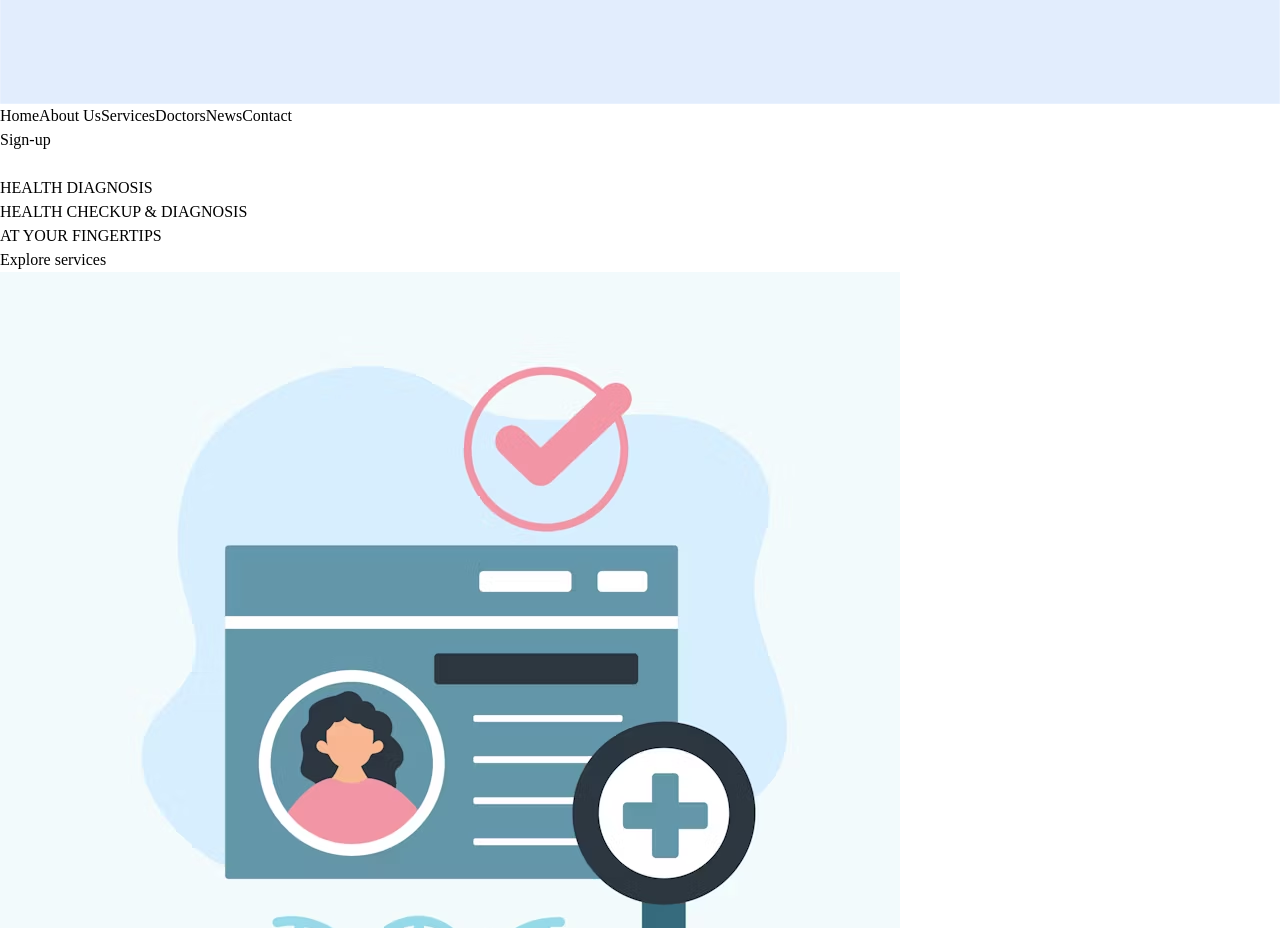
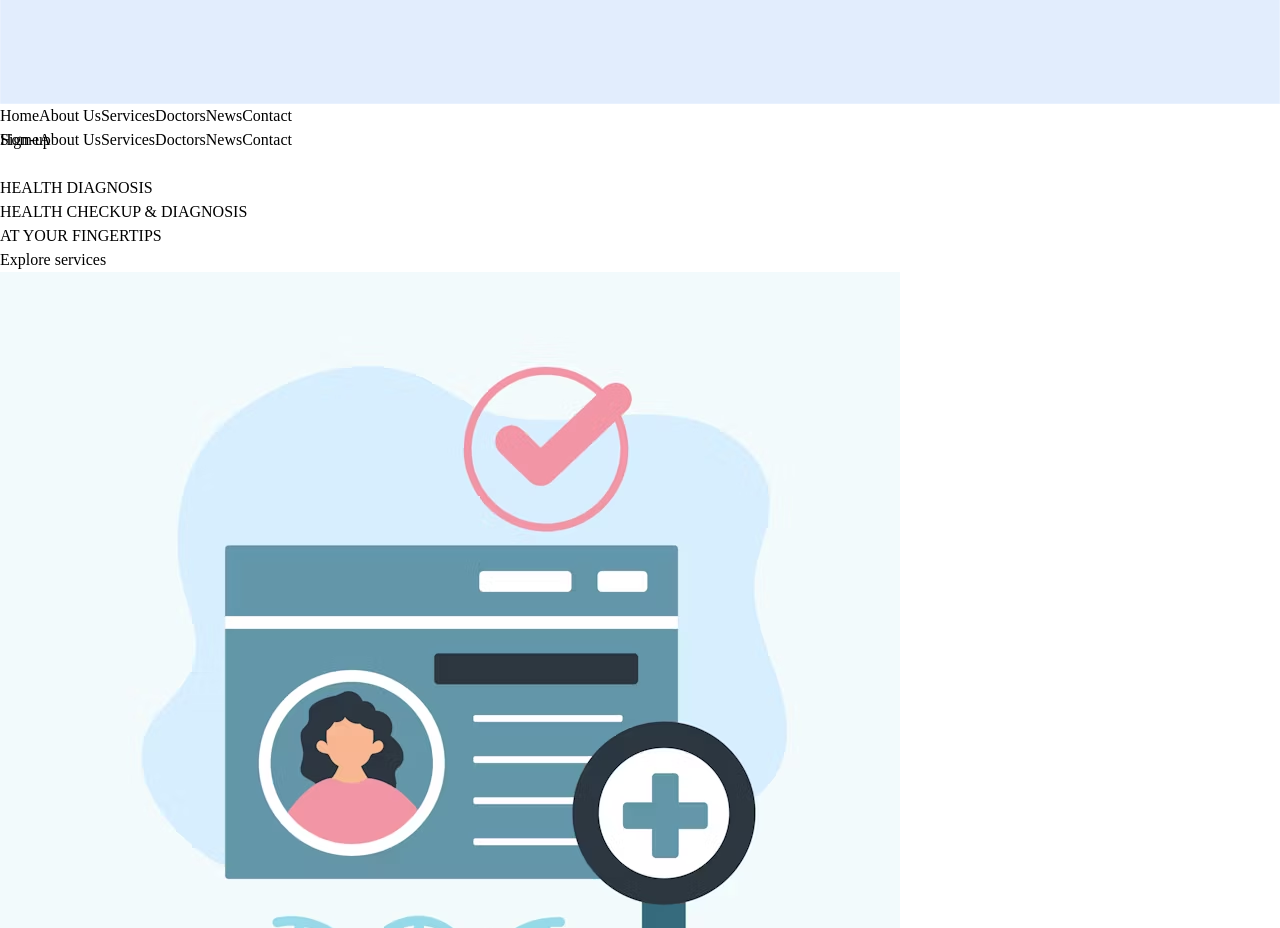
Before and after one commit to pratham90/health-report-system, a React (Vite) app: page /health-report-system/home in a window 1280 px wide. Shown: the part 1200-2128 px from the top of the page. Built offline with nearby package versions, Linux system fonts and the light colour scheme.

Commit message:
modified

```diff
--- a/src/components/navbar.jsx
+++ b/src/components/navbar.jsx
@@ -72,11 +72,11 @@ const Navbar = () => {
         </div>
       </div>
       <motion.div
-        className={`md:hidden flex flex-col bg-blue-400/90 text-white text-center absolute top-12 left-0 w-full py-5 z-50 ${
+        className={`md:hidden flex flex-col bg-[#afed9c]/90 text-black text-center absolute my-2 mx-5 rounded-xl top-12 left-0 w-135 py-5 z-50 ${
           open ? "block" : "hidden"
         }`}
-        initial={{ x: "100%" }}
-        animate={{ x: open ? "0%" : "-100%" }}
+        initial={{ y: "100%" }}
+        animate={{ y: open ? "0%" : "-100%" }}
         transition={{ duration: 0.5 }}
       >
         <Link className="  py-2 " to="/home" onClick={() => setOpen(false)}>
```
